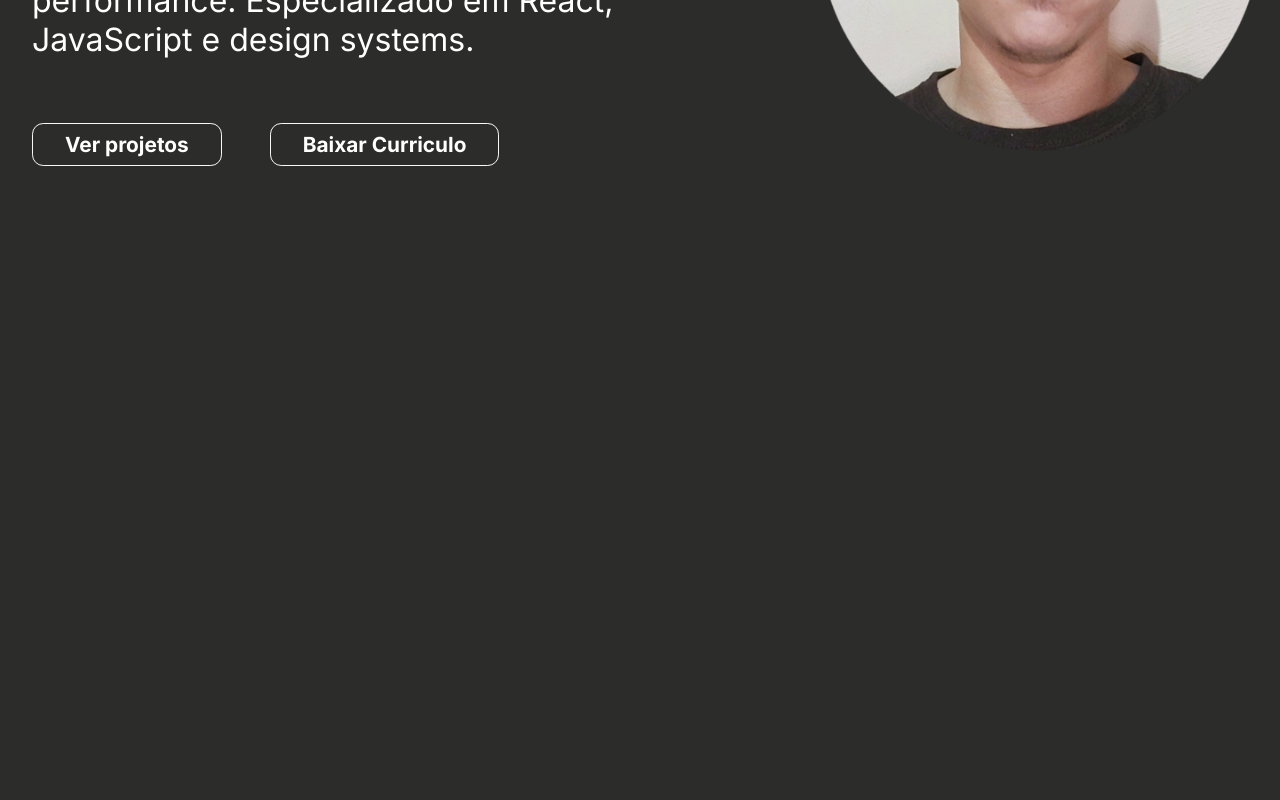
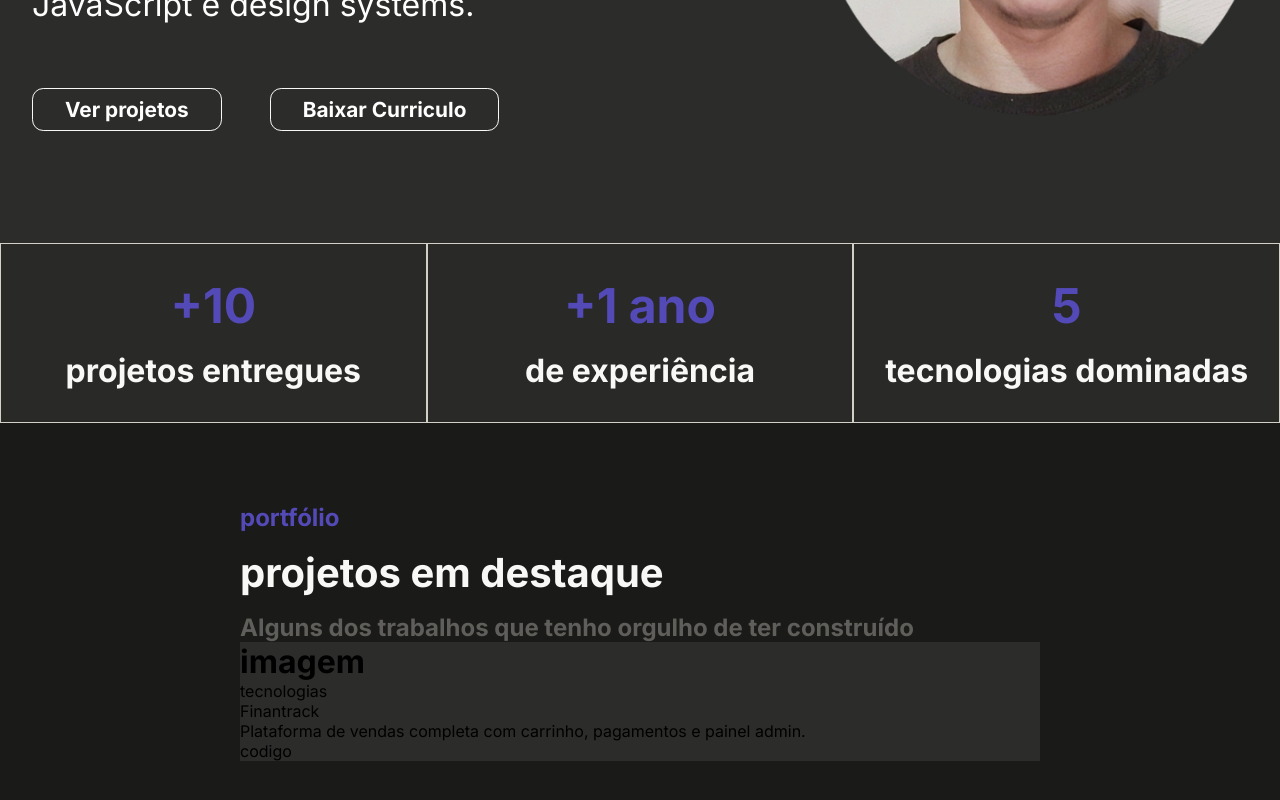
Before and after one commit to BrunoCorreia-hub/portifolio2, a React (Vite) app: page / in a window 1280 px wide. Shown: the part 608-1408 px from the top of the page. Before the commit the page ends 940 px from the top, so only its background shows below. Built offline with nearby package versions, Linux system fonts and the light colour scheme.

Commit message:
criacao parte de experiencia e criacao da aba projetos

```diff
--- /dev/null
+++ b/src/Components/CardProjects/index.jsx
@@ -0,0 +1,23 @@
+import { CardContainer, CardProject } from "./styles";
+
+const CardProjects = () => {
+    return(
+        <CardContainer>
+            <CardProject>
+                <div>
+                    <h1>imagem</h1>
+                </div>
+                <div>
+                    <div>tecnologias</div>
+                    <p>Finantrack</p>
+                    <p>Plataforma de vendas completa com carrinho, pagamentos e painel admin.</p>
+                    <div>
+                        <p>codigo</p>
+                    </div>
+                </div>
+            </CardProject>
+        </CardContainer>
+    )
+}
+
+export default CardProjects
--- /dev/null
+++ b/src/Components/CardProjects/styles.js
@@ -0,0 +1,5 @@
+import styled from "styled-components";
+
+export const CardContainer = styled.div``;
+
+export const CardProject = styled.div``;
--- /dev/null
+++ b/src/Components/Experience/index.jsx
@@ -0,0 +1,22 @@
+import { ContainerExperience, Grid } from "./styles";
+
+const Experience = () => {
+    return (
+        <ContainerExperience>
+            <Grid>
+                <h1>+10</h1>
+                <h2>projetos entregues</h2>
+            </Grid>
+            <Grid>
+                <h1>+1 ano</h1>
+                <h2>de experiência</h2>
+            </Grid>
+            <Grid>
+                <h1>5</h1>
+                <h2>tecnologias dominadas</h2>
+            </Grid>
+        </ContainerExperience>
+    )
+}
+
+export default Experience
--- /dev/null
+++ b/src/Components/Experience/styles.js
@@ -0,0 +1,28 @@
+import styled from "styled-components";
+
+export const ContainerExperience = styled.div`
+    display: grid;
+    grid-template-columns: repeat(3, 1fr);
+`;
+
+export const Grid = styled.div`
+    display: flex;
+    flex-direction: column;
+    align-items: center;
+    justify-content: center;
+    gap: 1rem;
+    background-color: ${({ theme }) => theme.colors.border.light};
+    border: 0.1rem solid ${({ theme }) => theme.colors.gray[100]};
+    padding: 2rem 0;
+
+    h1{
+        background-color: transparent;
+        color: ${({ theme }) => theme.colors.primary[600]};
+        font-size: 3rem;
+    }
+    h2{
+        background-color: transparent;
+        color: ${({ theme }) => theme.colors.text.secondary};
+        font-size: 2rem;
+    }
+`;
--- a/src/Components/Header/styles.js
+++ b/src/Components/Header/styles.js
@@ -5,6 +5,10 @@ export const HeaderContainer = styled.header`
     justify-content: space-evenly;
     padding: 3rem;
     border-bottom: 0.1rem solid ${({ theme }) => theme.colors.gray[50]};
+    position: fixed;
+    width: 100%;
+    top: 0;
+    z-index: 99;
 `;
 
 export const Title = styled.h1`
--- a/src/Components/On/styles.js
+++ b/src/Components/On/styles.js
@@ -4,7 +4,8 @@ export const ContainerMain = styled.main`
     display: flex;
     justify-content: space-around;
     align-items: center;
-    height: 100vh;
+    padding-top: 13rem;
+    padding-bottom: 3rem;
 `;
 
 export const ContainerInfo = styled.div`
--- /dev/null
+++ b/src/Components/Projects/index.jsx
@@ -0,0 +1,19 @@
+import CardProjects from "../CardProjects";
+import { ContainerProjects, GridText, GridProjects } from "./styles";
+
+const Projects = () => {
+    return(
+        <ContainerProjects>
+            <GridText>
+                <h2>portfólio</h2>
+                <h1>projetos em destaque</h1>
+                <p>Alguns dos trabalhos que tenho orgulho de ter construído</p>
+            </GridText>
+            <GridProjects>
+                <CardProjects />
+            </GridProjects>
+        </ContainerProjects>
+    )
+}
+
+export default Projects
--- /dev/null
+++ b/src/Components/Projects/styles.js
@@ -0,0 +1,30 @@
+import styled from "styled-components";
+
+export const ContainerProjects = styled.div`
+    padding: 5rem 15rem;
+    background-color: ${({ theme }) => theme.colors.background.primary};
+`;
+
+export const GridText = styled.div`
+    background-color: transparent;
+
+    h2{
+        color: ${({ theme }) => theme.colors.primary[600]};
+        background-color: transparent;
+    }
+    h1{
+        color: ${({ theme }) => theme.colors.text.secondary};
+        background-color: transparent;
+        margin-top: 1rem;
+        font-size: 2.5rem;
+    }
+    p{
+        background-color: transparent;
+        color: ${({ theme }) => theme.colors.gray[600]};
+        margin-top: 1rem;
+        font-size: 1.5rem;
+        font-weight: bold;
+    }
+`;
+
+export const GridProjects = styled.div``;
--- a/src/Home/index.jsx
+++ b/src/Home/index.jsx
@@ -1,5 +1,7 @@
+import Experience from "../Components/Experience"
 import Header from "../Components/Header"
 import On from "../Components/On"
+import Projects from "../Components/Projects"
 
 
 const Home = () => {
@@ -7,6 +9,8 @@ const Home = () => {
         <div>
             <Header />
             <On />
+            <Experience />
+            <Projects />
         </div>
     )
 }
```
